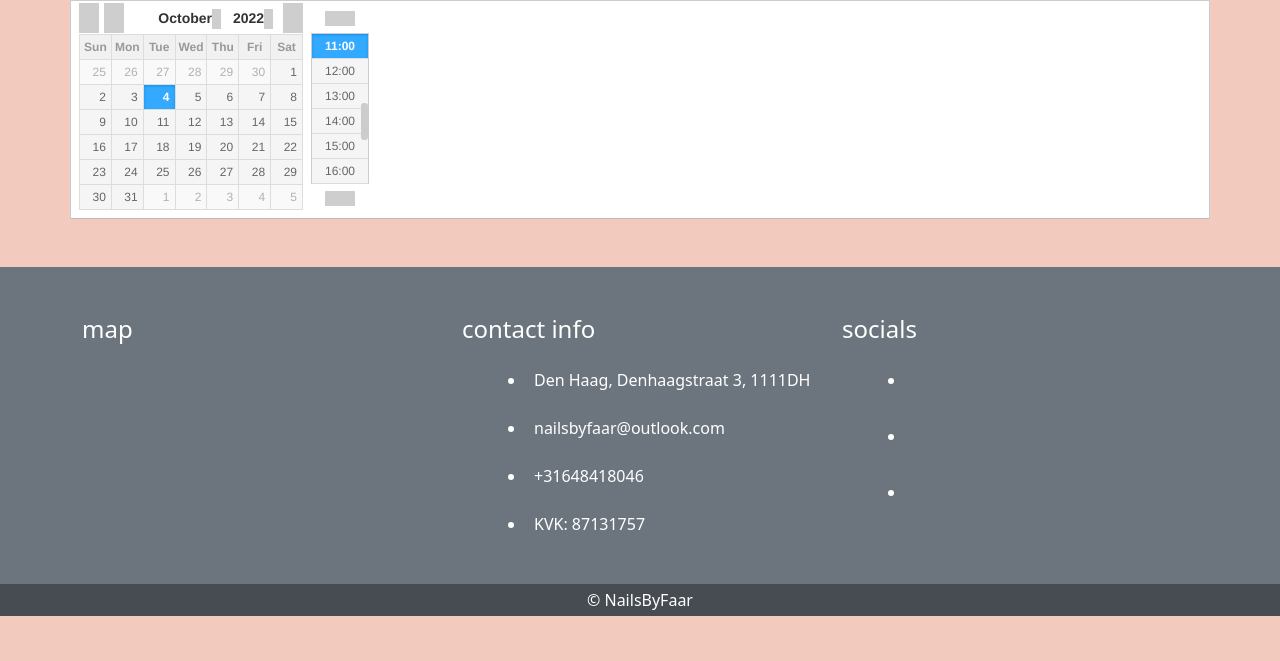
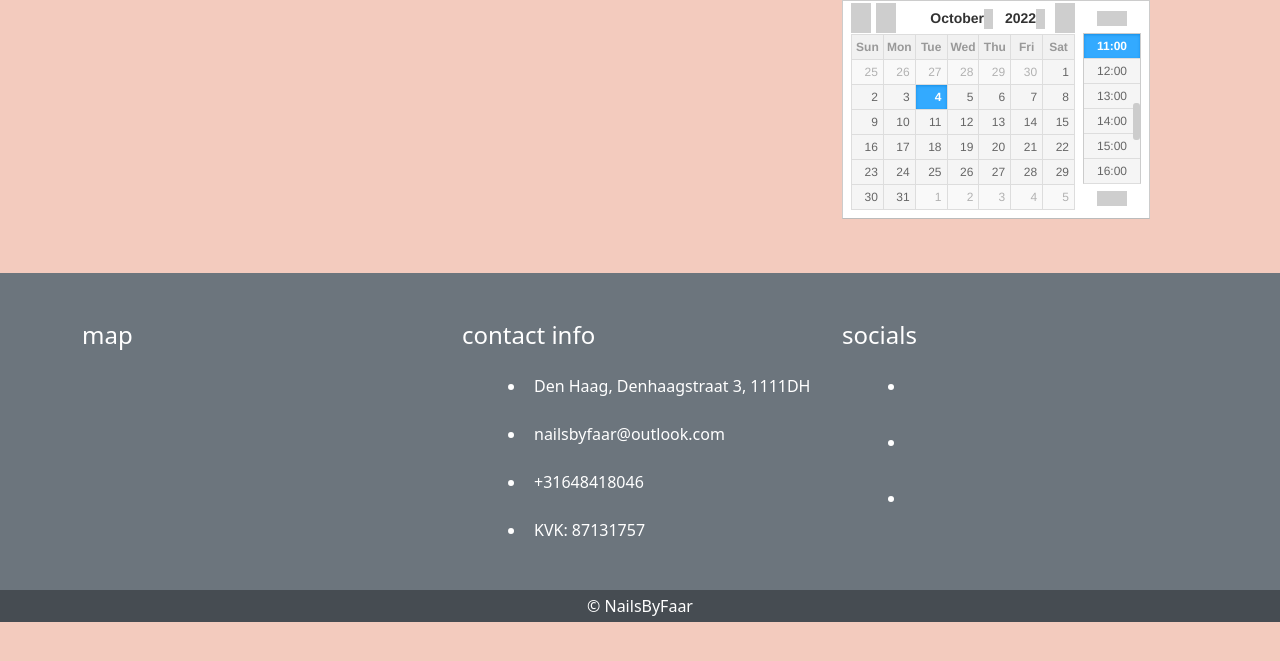
Before and after one commit to DOdrums/PortfolioProjectFour, a Django app: page /book in a window 1280 px wide. Shown: the part 112-773 px from the top of the page. Run offline with Django 3.2, Linux system fonts and the light colour scheme; some libraries are stand-ins or nearby versions; grey boxes are pictures that could not be loaded.

Commit message:
Position datetimepicker on book.html

```diff
--- a/templates/book.html
+++ b/templates/book.html
@@ -4,9 +4,11 @@
 {% block content %}
 <div class="container">
     <div class="row">
+        <div class="col-4" style="height: 200px;"></div>
         <div class="col-4"></div>
-        <div class="col-4"></div>
-        <div class="col-4" id="datepicker"></div>
+        <div class="col-4">
+            <div id="datepicker"></div>
+        </div>
     </div>
 </div>
 <link rel="stylesheet" type="text/css" href="{% static 'css/jquery.datetimepicker.css' %}" />
```
